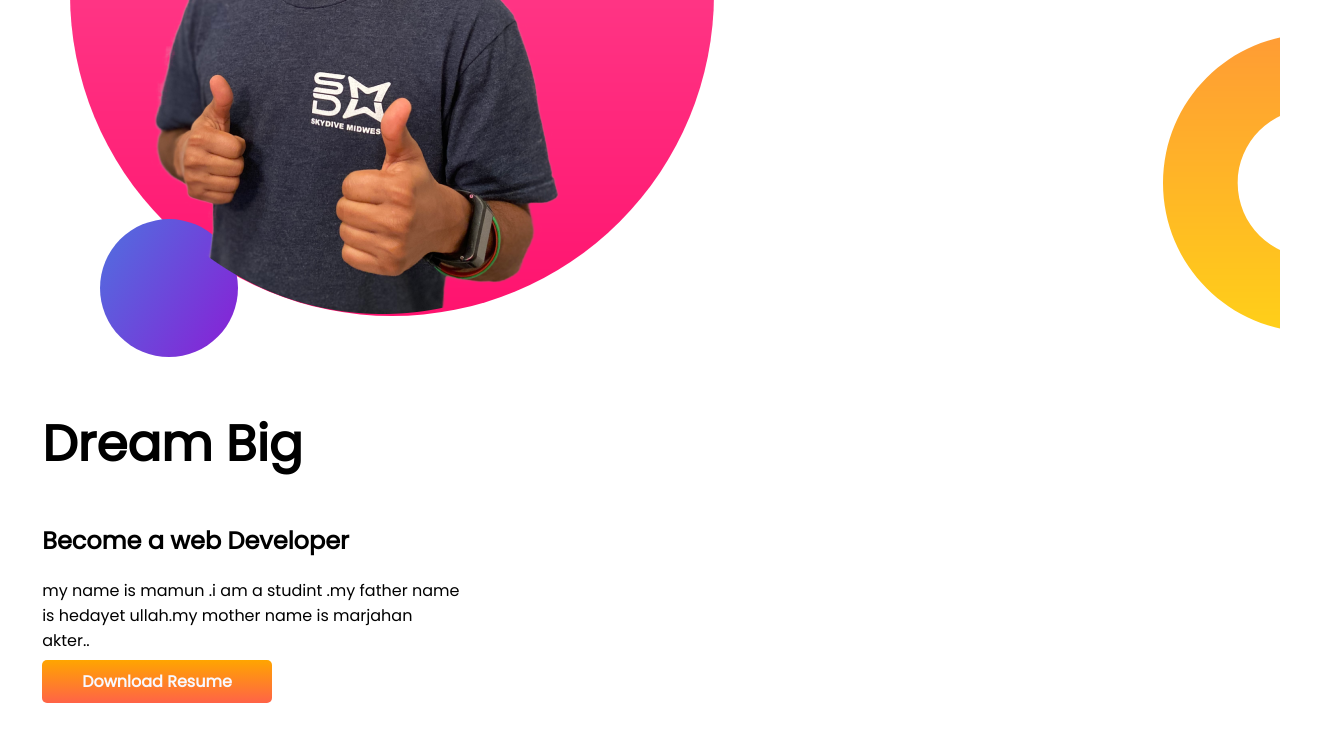
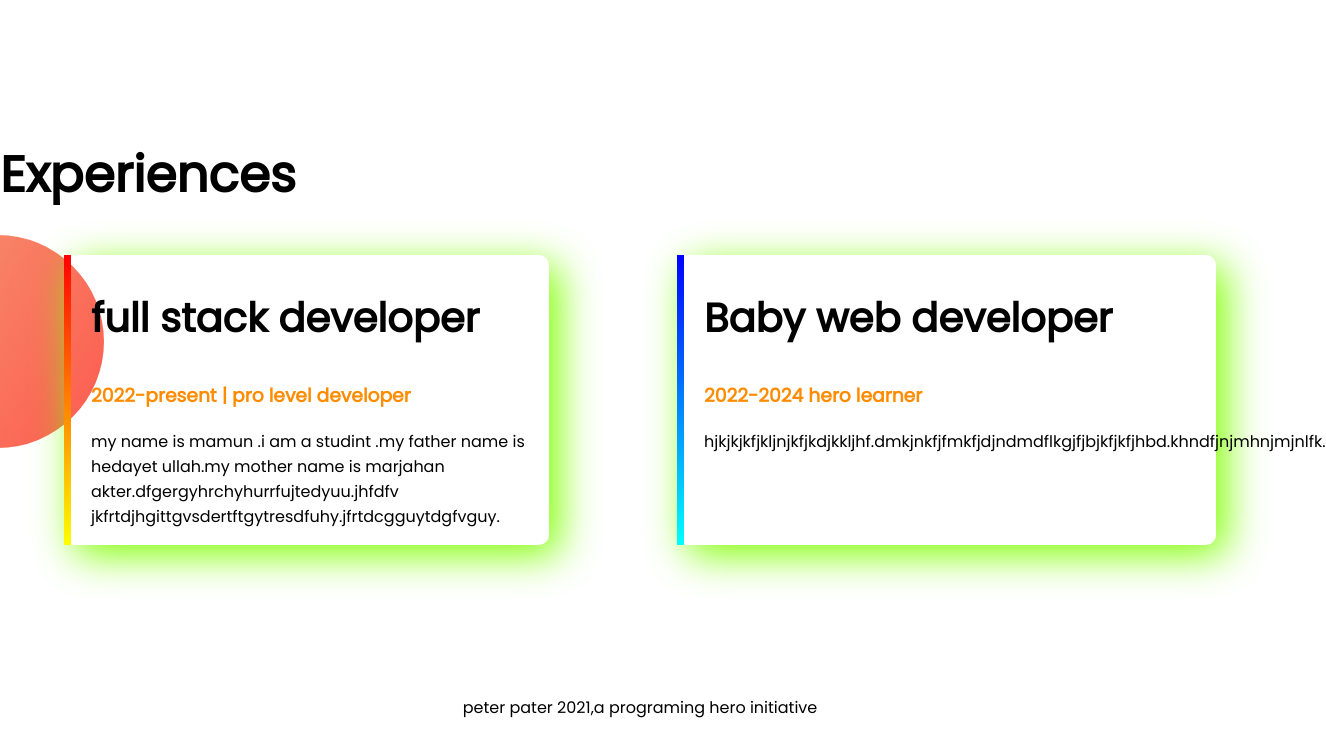
Before and after one commit to GitMamun/developer-portfolio, a plain HTML site: page index.html in a window 1280 px wide. Shown: the part 942-1698 px from the top of the page, 1326 px wide, since content can reach past the window. Drawn offline with Linux system fonts and the light colour scheme.

Commit message:
footer and experince add

```diff
--- a/index.html
+++ b/index.html
@@ -13,7 +13,7 @@
 </head>
 
 <body>
-    <section class="top-banner">
+    <section class="top-banner flexible-container">
         <div class="half-width">
             <h1>welcome to</h1>
             <h1><span class="orange-color">mamun</span>world</h1>
@@ -26,8 +26,8 @@
             <img src="images/my-bg.png" alt="">
         </div>
     </section>
-    <section class="dream-big">
-        <di vclass="half-width">
+    <section class="dream-big  flexible-container">
+        <div class="half-width">
             <img src="images/jhankar2.png" alt="">
         </div>
         <div class="half-width">
@@ -38,6 +38,25 @@
             <a class="link-button" target="_blan">Download Resume</a>
         </div>
     </section>
+    <section class="experience-area">
+        <h1>Experiences</h1>
+        <div class="flexible-container">
+            <div id="full-stack-experience" class="experience-item">
+                <h2>full stack developer</h2>
+                <h3 class="orange-color">2022-present | pro level developer</h3>
+                <p>my name is mamun .i am a studint .my father name is hedayet ullah.my mother name is marjahan
+                    akter.dfgergyhrchyhurrfujtedyuu.jhfdfv jkfrtdjhgittgvsdertftgytresdfuhy.jfrtdcgguytdgfvguy. </p>
+            </div>
+            <div id="web-dev-experience" class="experience-item">
+                <h2>Baby web developer</h2>
+                <h3 class="orange-color">2022-2024 hero learner</h3>
+                <p>hjkjkjkfjkljnjkfjkdjkkljhf.dmkjnkfjfmkfjdjndmdflkgjfjbjkfjkfjhbd.khndfjnjmhnjmjnlfk.</p>
+            </div>
+        </div>
+    </section>
+    <footer>
+        <p>peter pater 2021,a programing hero initiative</p>
+    </footer>
 </body>
 
 </html>
--- a/style.css
+++ b/style.css
@@ -6,19 +6,23 @@ h1{
    font-size: 50px;
 
 }
+h2{
+    font-size: 40px;
+}
 .orange-color{
     color: darkorange;
 }
-section{
+.flexible-container{
    display: flex;
    margin-bottom: 150px;
 }
 .half-width{
     width: 50%;
-    padding-left: 5%;
+    padding-left: 2%;
+
 }
 .half-width img{
-    width: 80%;
+    width: 50%;
 }
 .link-button{
     background-image: linear-gradient(orange , tomato);
@@ -36,3 +40,29 @@ section{
     background-repeat: no-repeat;
     background-position: right;
 }
+.experience-area{
+    background-image: url(images/exp-bg.png);
+    background-repeat: no-repeat;
+    background-position: left;
+}
+.experience-item{
+    width: 40%;
+    margin-left: 5%;
+    margin-right: 5%;
+    padding-left: 20px;
+    border-radius: 10px;
+    box-shadow:10px 10px 40px chartreuse;
+}
+#web-dev-experience{
+    border-left: 7px solid;
+    border-image: linear-gradient( blue ,cyan);
+    border-image-slice: 1;
+}
+#full-stack-experience{
+    border-left: 7px solid;
+    border-image: linear-gradient(red ,yellow);
+    border-image-slice: 1;
+}
+footer p{
+    text-align: center;
+}
```
Lines whose indentation alone changed are shown as unchanged.
